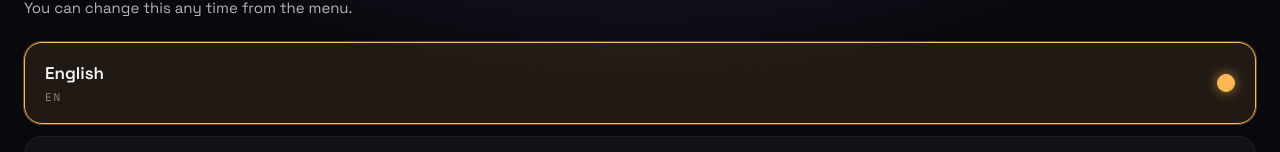
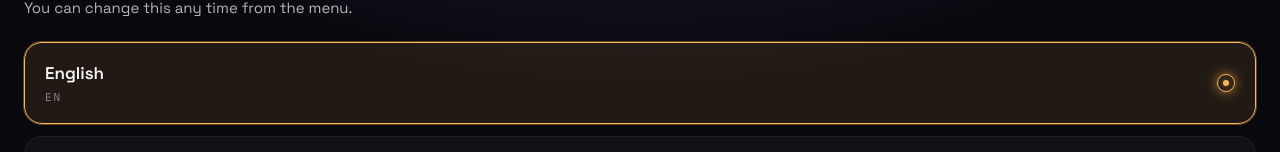
Before and after one commit to howard86-agents/lume, a Next.js app in the folder apps/web/: page /language in a window 1280 px wide. Shown: the part 126-278 px from the top of the page. Built offline with nearby package versions, Linux system fonts and the light colour scheme.

Commit message:
fix: polish language selected indicator (#86)

```diff
--- a/apps/web/app/language/page.tsx
+++ b/apps/web/app/language/page.tsx
@@ -192,16 +192,32 @@ export default function LanguagePage() {
               <span
                 aria-hidden="true"
                 style={{
-                  width: 18,
-                  height: 18,
+                  alignItems: "center",
+                  background: "transparent",
+                  border: `1px solid ${selected ? LU.accent.amber : LU.rule.strong}`,
                   borderRadius: "50%",
-                  border: `1px solid ${selected ? LU.accent.amber : LU.rule.strong}`,
-                  background: selected ? LU.accent.amber : "transparent",
                   boxShadow: selected
                     ? "0 0 12px rgba(255, 183, 85, 0.65)"
                     : "none",
+                  display: "flex",
+                  height: 18,
+                  justifyContent: "center",
+                  width: 18,
                 }}
-              />
+              >
+                <span
+                  style={{
+                    background: LU.accent.amber,
+                    borderRadius: "50%",
+                    boxShadow: selected
+                      ? "0 0 8px rgba(255, 183, 85, 0.75)"
+                      : "none",
+                    height: 6,
+                    opacity: selected ? 1 : 0,
+                    width: 6,
+                  }}
+                />
+              </span>
             </label>
           );
         })}
```
